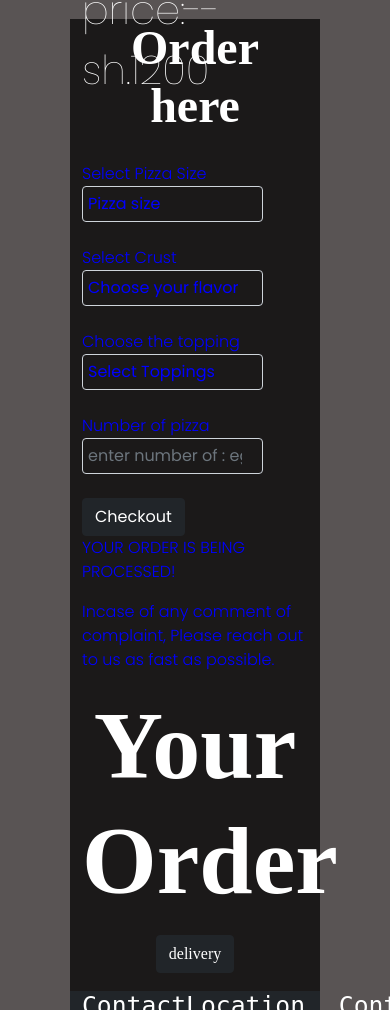
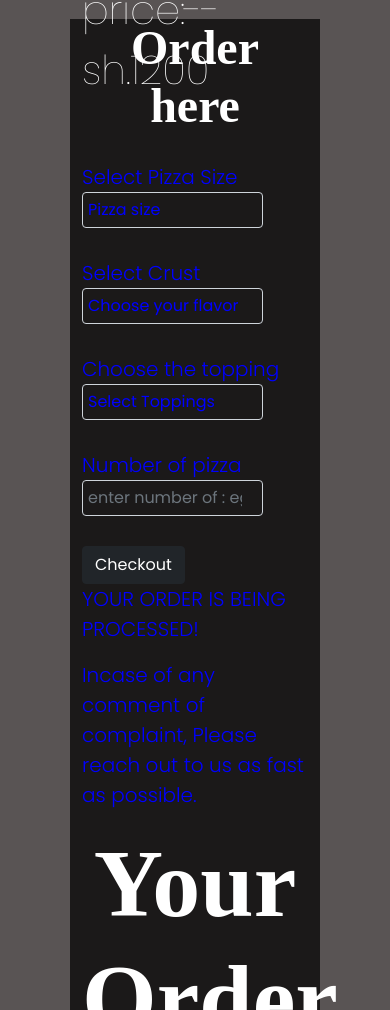
Before and after one commit to Joseph-oderoh/tasty-pizz, a plain HTML site: page index.html in a window 390 px wide. Shown: the part 3365-4375 px from the top of the page. Drawn offline with nearby package versions, Linux system fonts and the light colour scheme; a web font is replaced by a local one.

Commit message:
style:body- optimize css js style on  section  contact

```diff
--- a/CSS/style.css
+++ b/CSS/style.css
@@ -359,4 +359,16 @@ form {
     font-family: 'monospace';
 
 }
+
+form {
+    width: 100%;
+     margin: auto;
+     margin-top: 20px;
+     font-size: 20px;
+     color: blue;
+     font-weight: 300;
+
+
+  }
+
 }
--- a/Js/script.js
+++ b/Js/script.js
@@ -28,8 +28,8 @@ function getToppingsCost() {
     return parseInt(selectedToppings);
 }
 var btn = document.getElementById("btn");
-btn.addEventListener("click", () => {
-
+btn.addEventListener("click", (e) => {
+    e.preventDefault();
 
     var totalPrice = ((getSizeCost() + getCrustCost() + getToppingsCost()) * getNumber());
     alert("Your order of " + getNumber() + " pizzas has been processed.Your total amount payable is " + totalPrice +"." )
```
